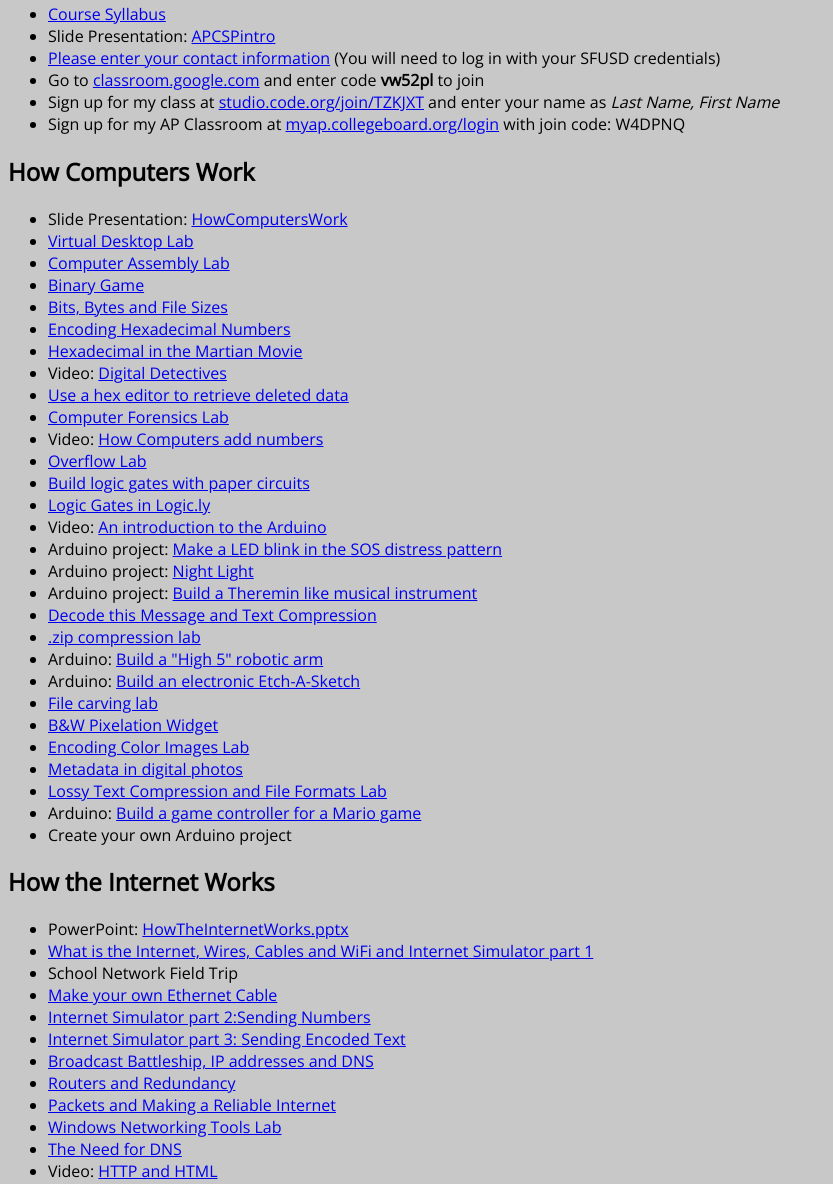
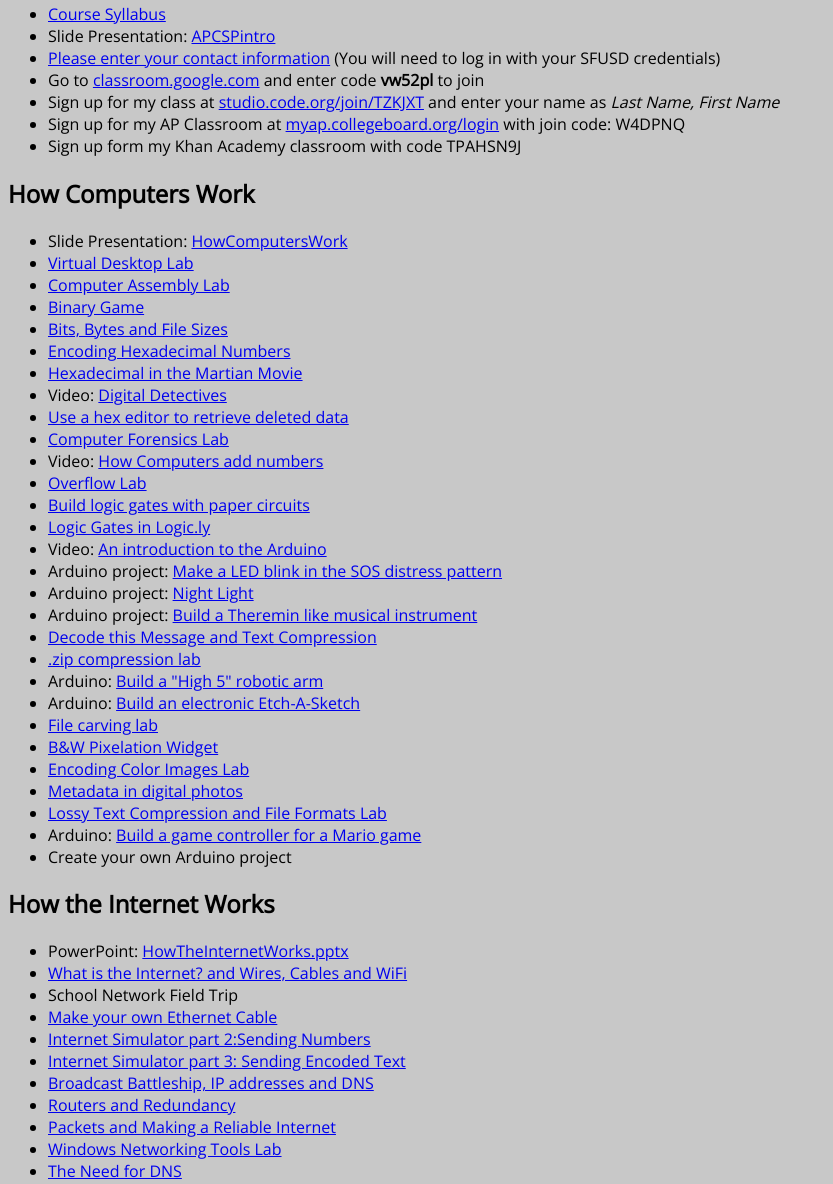
Before and after one commit to APCSPrinciples/APCSPrinciples.github.io, a plain HTML site: page index.html in a window 1280 px wide. Shown: the part 611-1795 px from the top of the page, without its empty margins (0-833 px from the left). Drawn offline with nearby package versions, Linux system fonts and the light colour scheme.

Commit message:
Update index.html

```diff
--- a/index.html
+++ b/index.html
@@ -21,7 +21,7 @@
 				<li>Go to <a href="http://classroom.google.com">classroom.google.com</a> and enter code <b>vw52pl</b> to join</li>
 				<li>Sign up for my class at <a href="https://studio.code.org/join/TZKJXT">studio.code.org/join/TZKJXT</a> and enter your name as <i>Last Name, First Name</i></li>
 				<li>Sign up for my AP Classroom at <a href="https://myap.collegeboard.org/login">myap.collegeboard.org/login</a> with join code: W4DPNQ</li>
-
+				<li>Sign up form my Khan Academy classroom with code TPAHSN9J</li>
 				</ul>
 			<h2>How Computers Work</h2>
 				<ul><li>Slide Presentation: <a href="https://docs.google.com/presentation/d/1nCqeBQ4SAW9PX20QcHfprifq_4tzYI0sDkB9h1DpFfE/edit?usp=sharing">HowComputersWork</a></li>
@@ -59,7 +59,7 @@
 				<h2>How the Internet Works</h2>
 				<ul>
 				<li>PowerPoint: <a href="https://drive.google.com/file/d/0Bz2ZkT6qWPYTaXZieERNTjFZRHM/view?usp=sharing">HowTheInternetWorks.pptx</a></li>
-				<li><a href="https://github.com/APCSPrinciples/WhatIsTheInternet">What is the Internet, Wires, Cables and WiFi and Internet Simulator part 1</a></li>
+				<li><a href="https://github.com/APCSPrinciples/WhatIsTheInternet">What is the Internet? and Wires, Cables and WiFi</a></li>
 				<li>School Network Field Trip</li>
 				<li><a href="https://github.com/APCSPrinciples/EthernetCable">Make your own Ethernet Cable</a></li>
 				<li><a href="https://github.com/APCSPrinciples/InternetSim2">Internet Simulator part 2:Sending Numbers</a></li>
```
